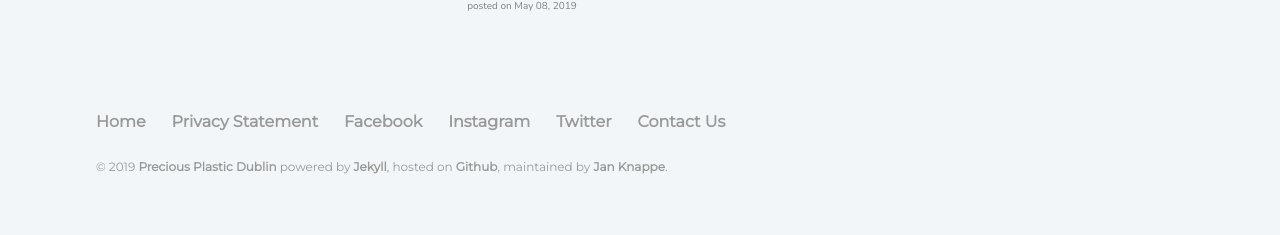
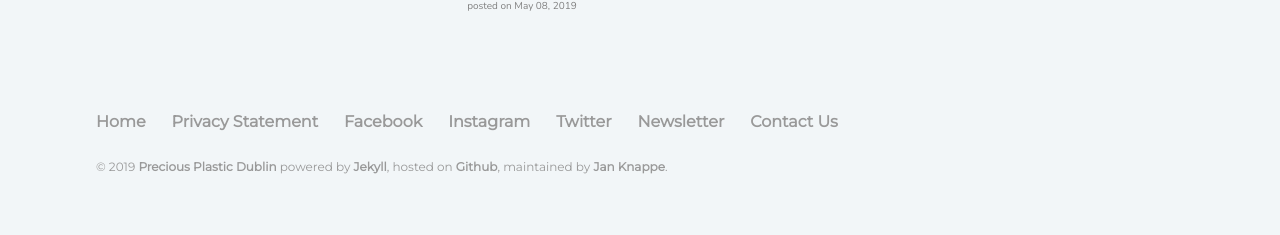
Before and after one commit to preciousplasticdublin/preciousplasticdublin.github.io, a Jekyll site: the page built from index.md, in a window 1280 px wide. Shown: the part 1313-1548 px from the top of the page. Built offline with Jekyll 4.4.1, drawn with Linux system fonts in a browser that asks for light colours; comment, search, counter and statistics services are not loaded.

Commit message:
newsletter link in footer

```diff
--- a/_data/footer.yml
+++ b/_data/footer.yml
@@ -15,5 +15,8 @@
 - title: Twitter
   url: https://twitter.com/DublinPlastic
 
+- title: Newsletter
+  url: /newsletter
+
 - title: Contact Us
   url: /contact/
```
